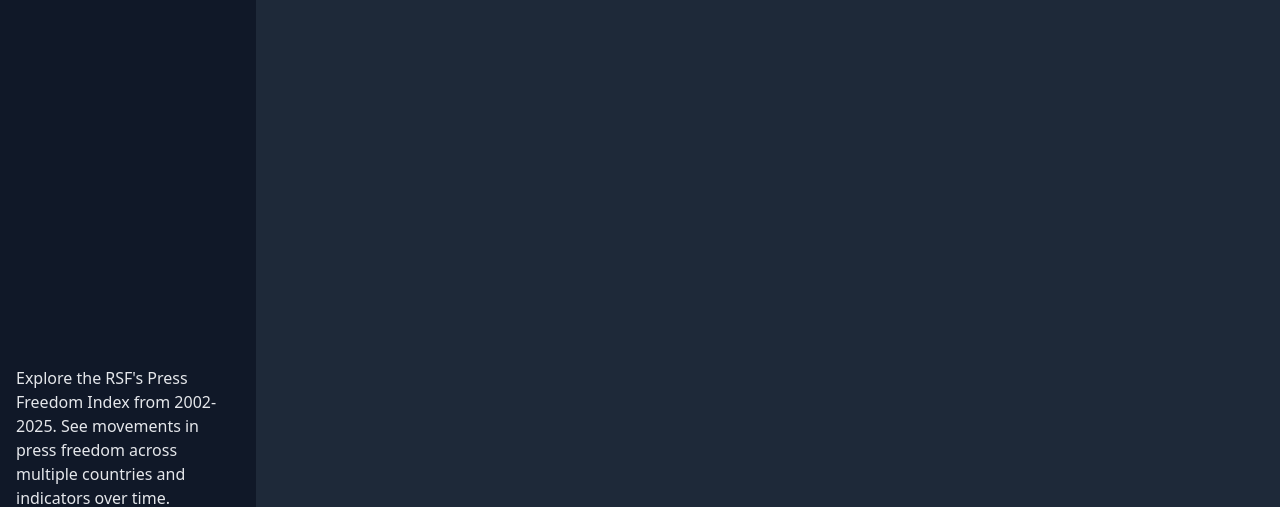
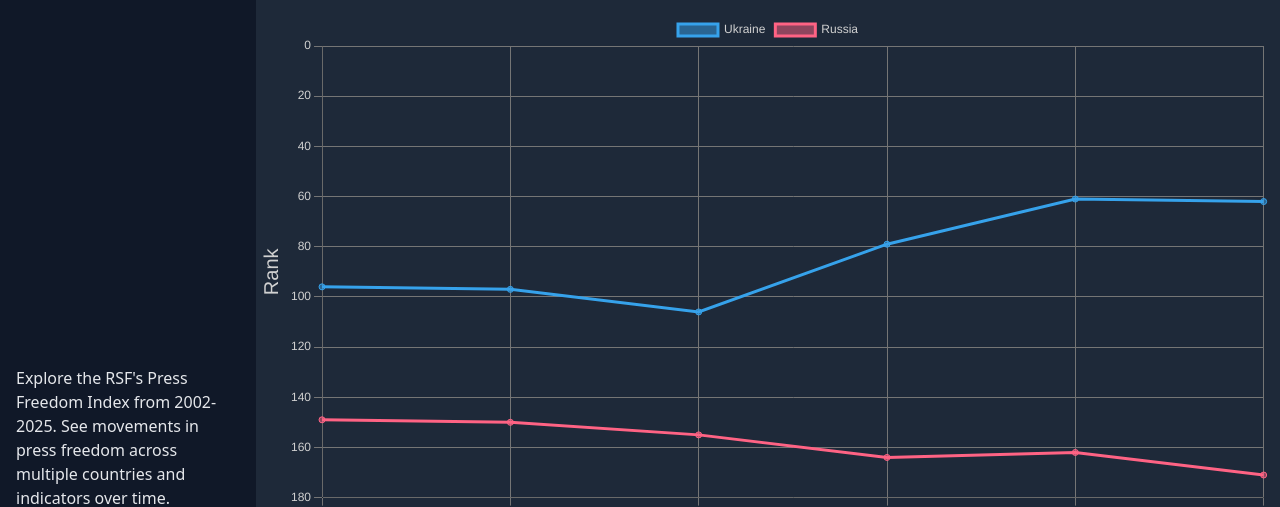
Before and after one commit to vlad-gby/rsf_index_visualization, a website: page docs/index.html in a window 1280 px wide. Shown: the part 130-637 px from the top of the page. Drawn offline with nearby package versions, Linux system fonts and the light colour scheme.

Commit message:
main graph logic done programmatically

```diff
--- a/docs/index.html
+++ b/docs/index.html
@@ -6,8 +6,7 @@
     <meta name="viewport" content="width=device-width, initial-scale=1.0">
     <title>The Freedom's Trajectory</title>
     <link rel="stylesheet" href="style_output.css">
-    <script src="script.js" defer></script>
-    <script src="https://cdn.jsdelivr.net/npm/chart.js" defer></script>
+
 </head>
 
 <body>
@@ -41,6 +40,8 @@
     </section>
 
   </main>
+    <script src="https://cdn.jsdelivr.net/npm/chart.js"></script>
+    <script src="script.js"></script>
 </body>
 <!-- © 2025 Vladyslav [Your Last Name]. Code licensed under MIT. -->
 </html>
--- a/docs/script.js
+++ b/docs/script.js
@@ -0,0 +1,139 @@
+
+
+
+let myChart
+
+async function get_data() {
+    const response = await fetch('../data/data.json');
+    const data = await response.json();
+
+    // Get years for lables
+    years = new Set(data.map(record => record.year))
+    years = [...years]
+
+    // Make an empty chart
+    const canvas = document.getElementById('chart')
+    myChart = new Chart(
+        canvas,
+        {
+            type:'line',
+            data: {},
+            options: {
+                scales:{
+                    x: {
+                        grid: {
+                            color: '#757575'
+                        },
+                        ticks: {
+                            color: '#d1d1d1'
+                        },
+                    },
+                    y: {
+                        ticks: {
+                            color: '#d1d1d1'
+                        },
+                        grid: {
+                            color: '#757575'
+                        },
+                        title: {
+                            display: true,
+                            color: '#d1d1d1',
+                            font: {
+                                size: 20
+                            }
+                        },
+                    }
+                },
+                plugins: {
+                    legend: {
+                        labels: {
+                            color: '#d1d1d1'
+                        }
+                    }
+                }
+            }
+        }
+    );
+
+
+
+
+    function updateChart(countries, graph_by, years, zoom, factors){
+        years = years.map(year => parseInt(year))
+        let yearsUpd = [] // Get a complete list of selected years
+        for (let i = years[0]; i <= years[1]; i++){
+            if (i == 2011){ // Again, there is no data for 2011
+                continue
+            }
+            yearsUpd.push(i)
+        }
+
+        // Down I set up the labels of the graph, depending on years, metric and zooming
+        myChart.data.labels = yearsUpd
+        myChart.options.scales.y.title.text = String(graph_by).charAt(0).toUpperCase() + String(graph_by).slice(1)
+        if (graph_by == 'rank'){
+            myChart.options.scales.y.reverse = true
+        }
+        console.log(zoom)
+        if (!zoom){
+            if (graph_by == 'rank'){
+                myChart.options.scales.y.min = 0
+                myChart.options.scales.y.max = 180
+            }else{
+                myChart.options.scales.y.min = -10
+                myChart.options.scales.y.max = 142
+            }
+        }
+
+        data_main = {} // Get main Rank/Score data for each country
+        countries.forEach((country) => {
+            data_main[country] = data.filter(row => {
+                return (row.country == country) && (yearsUpd.includes(row.year))
+            }).map(row => row[graph_by])
+        });
+
+        factorsData = {}
+        if (factors){ // Get factors data. Optionally
+            countries.map((selected_country) => {
+                factorsData[selected_country] = {}
+                factors.forEach((factor) => {
+                    factorsData[selected_country][factor] = (data.filter(row => {
+                        return (row.country == selected_country) && (yearsUpd.includes(row.year))
+                    }).map(row => row[factor]))
+                });
+            });
+        }
+
+
+
+        Object.keys(data_main).forEach((key) => { // Plotting main indicator for countries
+            myChart.data.datasets.push({
+                label: key,
+                data: data_main[key]
+            })
+        })
+
+        if ((yearsUpd[yearsUpd.length - 1] > 2021)
+            && (factorsData != {})){ // Plotting factors if defined and years in scope
+            for (let country of Object.keys(factorsData)){
+                for (let factor of Object.keys(factorsData[country])){
+                    myChart.data.datasets.push({
+                        borderDash: [10, 5],
+                        borderWidth: 2,
+                        label: `${country}_${factor}`,
+                        data: factorsData[country][factor]
+                    })
+                }
+            }
+        }
+
+        myChart.update()
+    }
+
+    updateChart(['Ukraine', 'Russia'], 'rank', ['2020', '2025'], false)
+
+
+}
+
+
+get_data()
```
Also changed, not shown: notebooks/notes.txt (deleted, +0 -65 lines), 1 other file.
